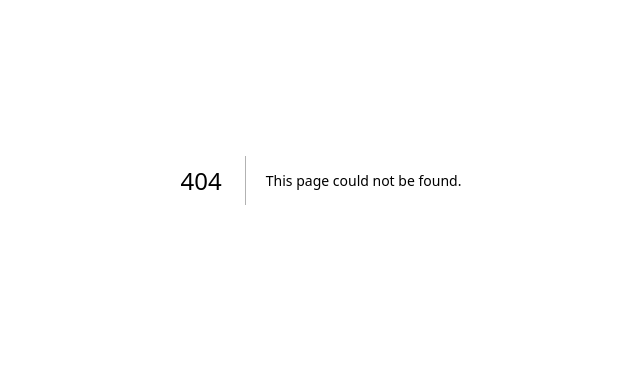
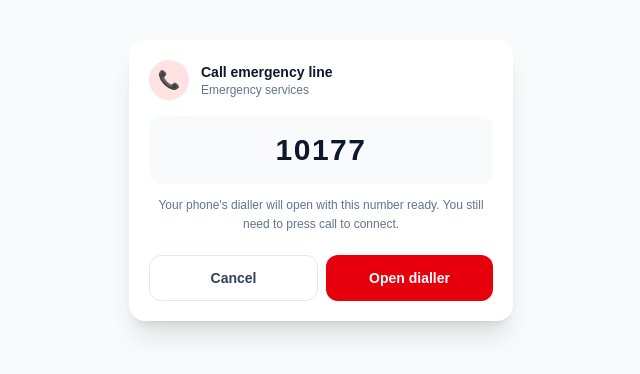
Before and after one commit to CacheMeIfYouCan-Health/local-health, a Next.js app in the folder frontend/: page /emergency in a window 1280 px wide. Before the commit this address had no page. Shown: the part 220-594 px from the top of the page, without its empty margins (319-959 px from the left). Built offline with nearby package versions, Linux system fonts and the light colour scheme.

Commit message:
added an emergency confirmation page

```diff
--- /dev/null
+++ b/frontend/src/app/emergency/page.jsx
@@ -0,0 +1,68 @@
+'use client';
+
+import { useEffect, useState } from 'react';
+import { useRouter, useSearchParams } from 'next/navigation';
+
+export default function EmergencyPage() {
+  const router = useRouter();
+  const params = useSearchParams();
+
+  const facilityName = params.get('name') ?? 'Emergency services';
+  const phoneNumber = params.get('phone') ?? '10177';
+
+  const [confirming, setConfirming] = useState(false);
+  const clean = phoneNumber.replace(/\s+/g, '');
+
+  // Auto-open the confirmation dialog on load
+  useEffect(() => {
+    setConfirming(true);
+  }, []);
+
+  const call = () => {
+    window.location.href = `tel:${clean}`;
+  };
+
+  return (
+    <div className="grid min-h-screen place-items-center bg-slate-50 p-4">
+      <div className="w-full max-w-sm rounded-2xl bg-white p-5 shadow-xl">
+        <div className="flex items-center gap-3">
+          <span className="grid h-10 w-10 place-items-center rounded-full bg-red-100 text-lg">
+            📞
+          </span>
+          <div className="min-w-0">
+            <p className="text-sm font-semibold text-slate-900">
+              Call emergency line
+            </p>
+            <p className="truncate text-xs text-slate-500">{facilityName}</p>
+          </div>
+        </div>
+
+        <div className="mt-4 rounded-xl bg-slate-50 p-4 text-center">
+          <p className="text-3xl font-bold tracking-wider text-slate-900">
+            {clean}
+          </p>
+        </div>
+
+        <p className="mt-3 text-center text-xs leading-relaxed text-slate-500">
+          Your phone's dialler will open with this number ready. You still need
+          to press call to connect.
+        </p>
+
+        <div className="mt-5 flex gap-2">
+          <button
+            onClick={() => router.back()}
+            className="flex-1 rounded-xl border border-slate-200 px-4 py-3 text-sm font-semibold text-slate-700"
+          >
+            Cancel
+          </button>
+          <button
+            onClick={call}
+            className="flex-1 rounded-xl bg-red-600 px-4 py-3 text-sm font-semibold text-white"
+          >
+            Open dialler
+          </button>
+        </div>
+      </div>
+    </div>
+  );
+}
```
